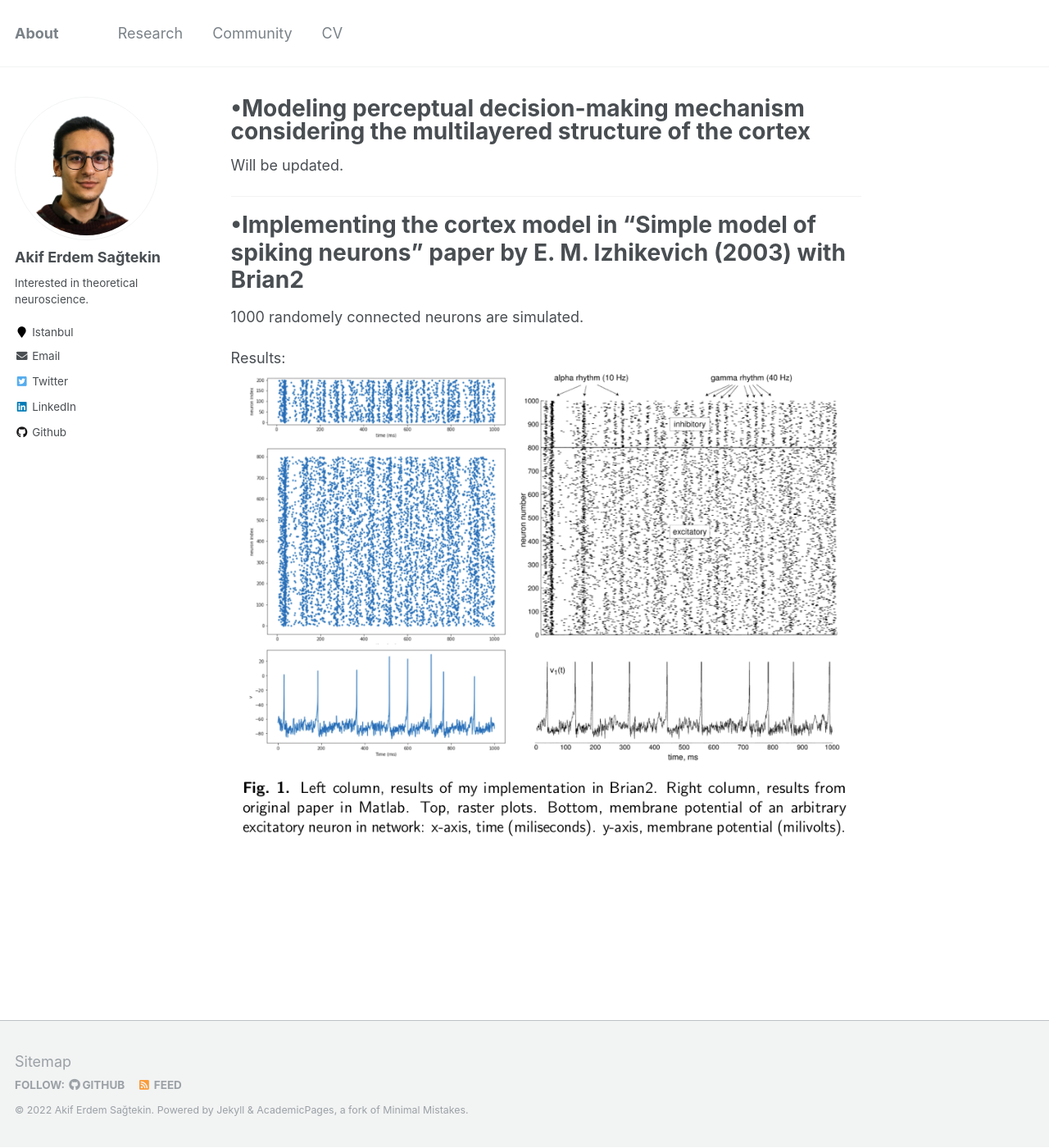
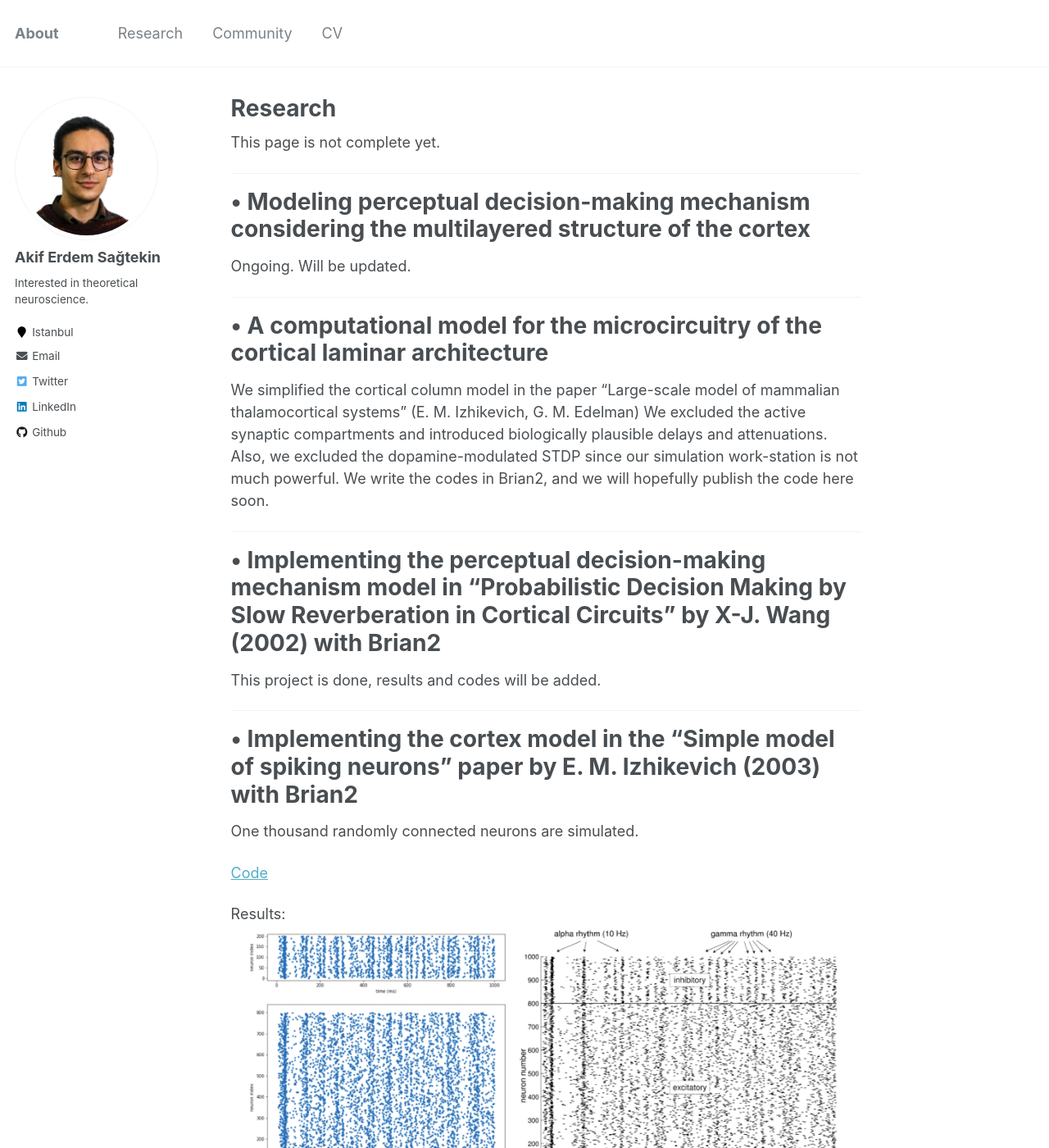
Before and after one commit to aesagtekin/aesagtekin.github.io, a Jekyll site: the page built from _pages/research.md, in a window 1280 px wide and 1400 px high. Shown: the whole window at 82% size. Built offline with Jekyll 4.4.1, drawn with Linux system fonts in a browser that asks for light colours.

Commit message:
Update research.md

```diff
--- a/_pages/research.md
+++ b/_pages/research.md
@@ -1,14 +1,34 @@
 ---
-title: "•Modeling perceptual decision-making mechanism considering the
-multilayered structure of the cortex"
+title: "Research"
 permalink: /research/
 ---
 
-Will be updated.
+This page is not complete yet.
 
 ---
-# •Implementing the cortex model in "Simple model of spiking neurons" paper by E. M. Izhikevich (2003) with Brian2
 
-1000 randomely connected neurons are simulated.
+# • Modeling perceptual decision-making mechanism considering the multilayered structure of the cortex
+
+Ongoing. Will be updated.
+
+---
+
+# • A computational model for the microcircuitry of the cortical laminar architecture
+
+We simplified the cortical column model in the paper "Large-scale model of mammalian thalamocortical systems" (E. M. Izhikevich, G. M. Edelman)
+We excluded the active synaptic compartments and introduced biologically plausible delays and attenuations. Also, we excluded the dopamine-modulated STDP since our simulation work-station is not much powerful. We write the codes in Brian2, and we will hopefully publish the code here soon.
+
+---
+
+# • Implementing the perceptual decision-making mechanism model in "Probabilistic Decision Making by Slow Reverberation in Cortical Circuits" by X-J. Wang (2002) with Brian2
+
+This project is done, results and codes will be added.
+
+---
+# • Implementing the cortex model in the "Simple model of spiking neurons" paper by E. M. Izhikevich (2003) with Brian2
+
+One thousand randomly connected neurons are simulated.
+
+[Code](https://github.com/aesagtekin/simplemodelofspikingneurons)
 
 Results: ![Brian2](https://aesagtekin.github.io/images/izh2003.png)
```
